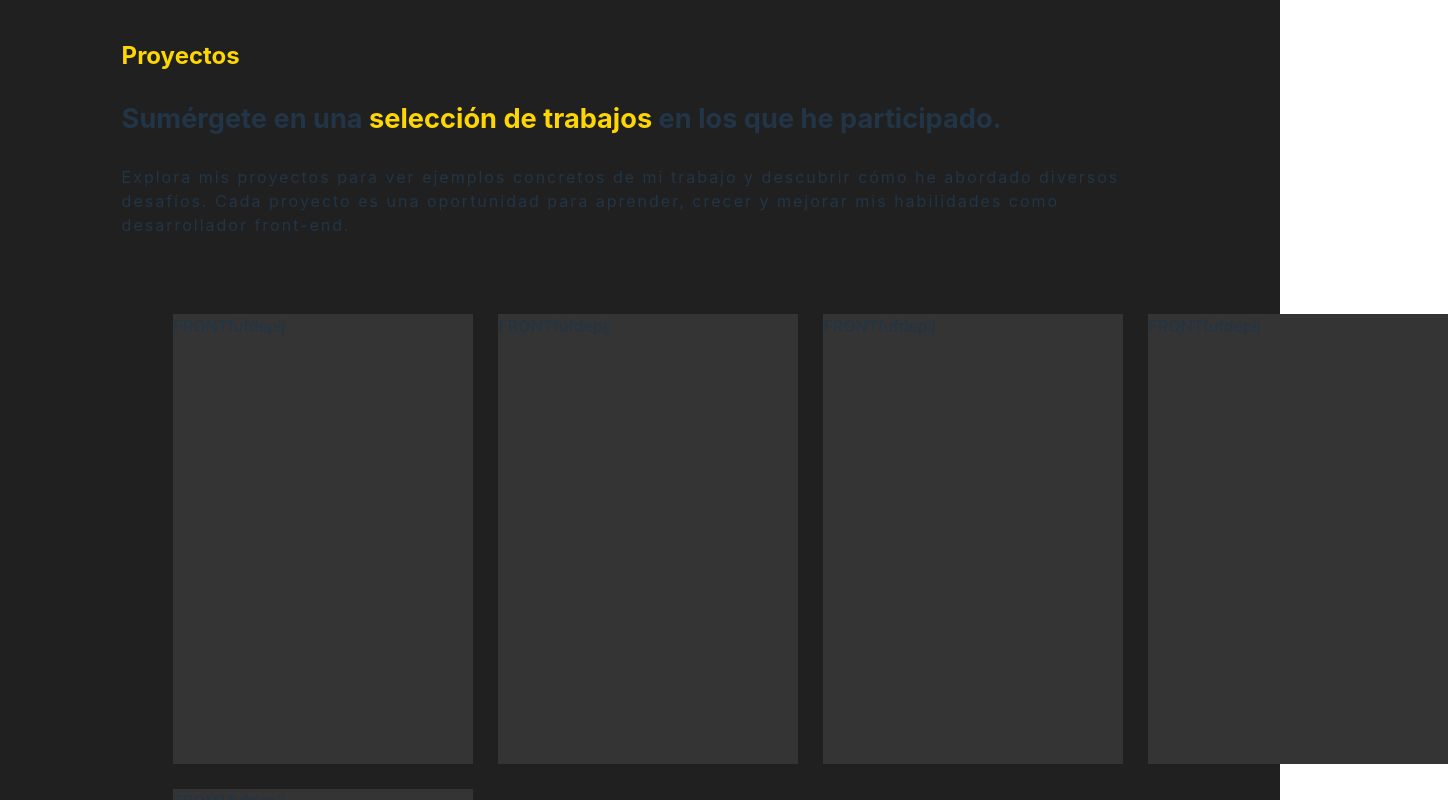
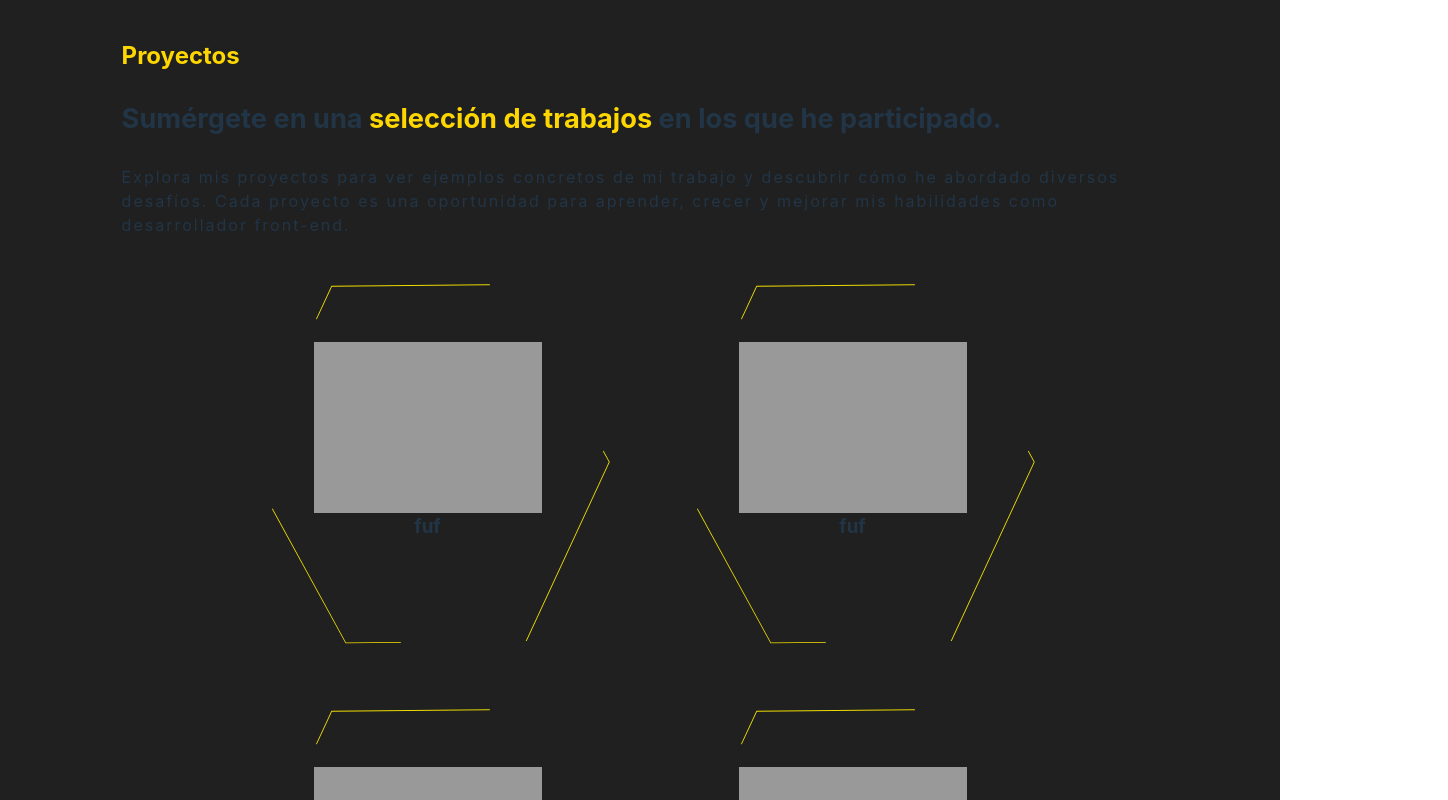
Before and after one commit to A-tomic-code/portfolio-final, a React (Vite) app: page / in a window 1280 px wide. Shown: the part 1040-1840 px from the top of the page, 1448 px wide, since content can reach past the window. Built offline with nearby package versions, Linux system fonts and the light colour scheme.

Commit message:
tarjeta de proyecto exagonal

```diff
--- a/package.json
+++ b/package.json
@@ -4,7 +4,7 @@
   "version": "0.0.0",
   "type": "module",
   "scripts": {
-    "dev": "vite",
+    "dev": "vite --host",
     "build": "vite build",
     "lint": "eslint src --ext js,jsx --report-unused-disable-directives --max-warnings 0",
     "preview": "vite preview"
--- a/src/components/Aboutme/Aboutme.css
+++ b/src/components/Aboutme/Aboutme.css
@@ -12,21 +12,24 @@ section.aboutme .section__principal-data {
   width: 60%;
 }
 
-section .section__secondary-data {
+section.aboutme .section__secondary-data {
   width: 40%;
   padding: 5%;
 }
 
 @media screen and (max-width: 640px){
-  section {
+  section.aboutme{
     flex-direction: column;
+    width: 100%;
+
   }
-  section .section__secondary-data {
+  section.aboutme .section__secondary-data {
     min-height: 300px;
     height: fit-content;
     order: 1
   }
-  section .section__secondary-data, section .section__principal-data  {
-    width: 100%;
+  section.aboutme .section__secondary-data,
+  section.aboutme .section__principal-data  {
+    width: 100%
   }
 }
--- a/src/components/PixelBackground/PixelBackground.css
+++ b/src/components/PixelBackground/PixelBackground.css
@@ -1,12 +1,3 @@
-.background .background-pixel{
-  position: absolute;
-  transition: all 19.8s ease-in-out;
-  -webkit-transition: all 19.8s ease-in-out;
-  -moz-transition: all 19.8s ease-in-out;
-  -ms-transition: all 19.8s ease-in-out;
-  -o-transition: all 19.8s ease-in-out;
-}
-
 .background{
   position: absolute;
   top:0;
@@ -16,4 +7,13 @@
   height: 100%;
 
   z-index: -1;
+  overflow: hidden;
 }
+.background .background-pixel{
+  position: absolute;
+  transition: all 19.8s ease-in-out;
+  -webkit-transition: all 19.8s ease-in-out;
+  -moz-transition: all 19.8s ease-in-out;
+  -ms-transition: all 19.8s ease-in-out;
+  -o-transition: all 19.8s ease-in-out;
+}
--- a/src/components/PixelBackground/PixelBackground.jsx
+++ b/src/components/PixelBackground/PixelBackground.jsx
@@ -25,7 +25,7 @@ export const PixelBackground = () => {
         top: `${Math.round(Math.random() * 100)}%`,
         left: `${Math.round(Math.random() * 100)}%`,
         transform: `rotate(${Math.random() * 360}deg)`,
-        opacity: Math.random()* 0.7,
+        opacity: Math.random()* 1,
         width: size,
         height: size,
       };
--- a/src/components/ProjectCard/ProjectCard.css
+++ b/src/components/ProjectCard/ProjectCard.css
@@ -1,15 +1,13 @@
-.project__card{
+.project__card {
   display: flex;
   flex-direction: column;
   justify-content: start;
   align-items: flex-start;
 
-
-  min-width: 300px;
-  aspect-ratio: 2/3;
+  min-width: 400px;
+  aspect-ratio: 1/1;
 
   perspective: 1000px;
-
 
   border-radius: var(--border-radius);
   -webkit-border-radius: var(--border-radius);
@@ -18,13 +16,11 @@
   -o-border-radius: var(--border-radius);
 }
 
-.project__card .project__card--inner{
-
+.project__card .project__card--inner {
   position: relative;
 
-  width:100%;
+  width: 100%;
   height: 100%;
-
 
   transform-style: preserve-3d;
 
@@ -42,11 +38,28 @@ position: relative;
   -o-transform: rotateY(180deg);
 }
 
-.project__card .project__card--front{
-  background-color: var(--foreground-color);
+.project__card .project__card--front {
+  display: flex;
+  flex-direction: column;
+
+  place-items: center;
+
+  padding: 20% 20%;
+
+  background: url('../../assets/background-projectCard_front.svg');
+  background-size: cover;
 }
-.project__card .project__card--back{
-  background:  var(--shadow-color);
+
+.project__card .project__card--front .project__card-image {
+  width: 95%;
+  aspect-ratio: 4/3;
+
+  background-color: #999;
+}
+.project__card .project__card--back {
+  background: url('../../assets/background-projectCard_back.svg');
+  backdrop-filter: blur(5px);
+  background-size: cover;
   transform: rotateY(180deg);
   -webkit-transform: rotateY(180deg);
   -moz-transform: rotateY(180deg);
@@ -54,7 +67,8 @@ position: relative;
   -o-transform: rotateY(180deg);
 }
 
-.project__card--front, .project__card--back{
+.project__card--front,
+.project__card--back {
   -webkit-backface-visibility: hidden;
   backface-visibility: hidden;
   position: absolute;
--- a/src/components/ProjectCard/ProjectCard.jsx
+++ b/src/components/ProjectCard/ProjectCard.jsx
@@ -11,14 +11,15 @@ export const ProjectCard = ({data}) => {
       <div className="project__card--inner">
 
       <div className="project__card--front">
-        FRONT
-        {title}
-        {desc}
-        {img}
+
+        <div className="project__card-image"/>
+
+        <h3 className="title">{title}</h3>
 
       </div>
       <div className="project__card--back">
-        BACK
+        {desc}
+        {img}
       </div>
 
 
--- a/src/components/Projects/Projects.css
+++ b/src/components/Projects/Projects.css
@@ -15,8 +15,21 @@ section.projects .section__principal-data {
   gap:  var(--gap);
 }
 section.projects .section__secondary-data .projects_grid {
-  display: grid;
-  place-items: center;
-  grid-template-columns: repeat(4, 1fr);
+  display: flex;
+  flex-wrap: wrap;
+  justify-content: center;
+  grid-template-columns: repeat(3, 1fr);
   gap:  var(--gap)
 }
+
+@media screen and (max-width: 1300px){
+  section.projects .section__secondary-data .projects_grid{
+  grid-template-columns: repeat(2, 1fr);
+
+  }
+}@media screen and (max-width: 500px){
+  section.projects .section__secondary-data .projects_grid{
+  grid-template-columns: repeat(1, 1fr);
+
+  }
+}
```
Also changed, not shown: src/assets/background-projectCard_back.svg (added), src/assets/background-projectCard_front.svg (added). Lines whose indentation alone changed are shown as unchanged.
